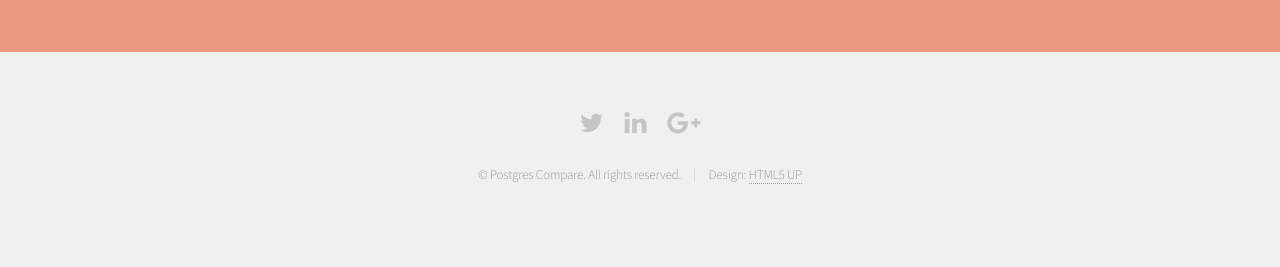
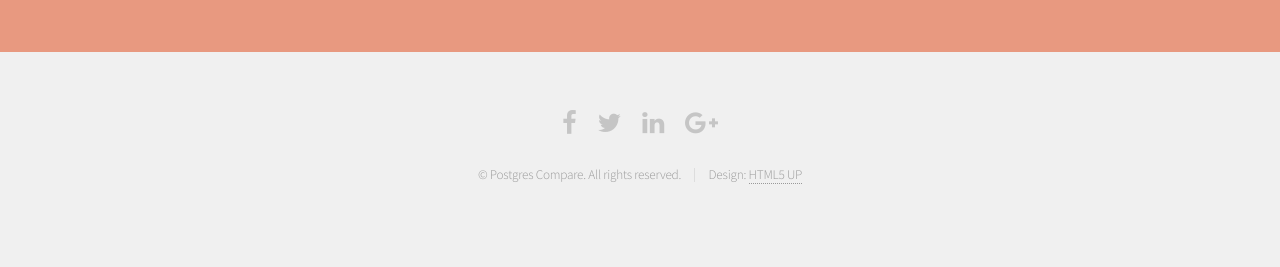
Before and after one commit to sql-migrate/backup2.sql-migrate.github.io, a Jekyll site: the page built from index.html, in a window 1280 px wide. Shown: the part 2377-2644 px from the top of the page. Built offline with Jekyll 4.4.1, drawn with Linux system fonts in a browser that asks for light colours.

Commit message:
Update footer.html

```diff
--- a/_includes/footer.html
+++ b/_includes/footer.html
@@ -1,5 +1,6 @@
 <footer id="footer">
   <ul class="icons">
+    <li><a href="http://fb.me/postgrescompare" class="icon fa-facebook"><span class="label">Facebook</span></a></li>
     <li><a href="https://www.twitter.com/postgrescompare" class="icon fa-twitter"><span class="label">Twitter</span></a></li>
     <li><a href="https://www.linkedin.com/company/postgres-compare" class="icon fa-linkedin"><span class="label">Linkedin</span></a></li>
     <li><a href="https://www.google.com/+PostgresCompare" class="icon fa-google-plus"><span class="label">G+</span></a></li>
```
